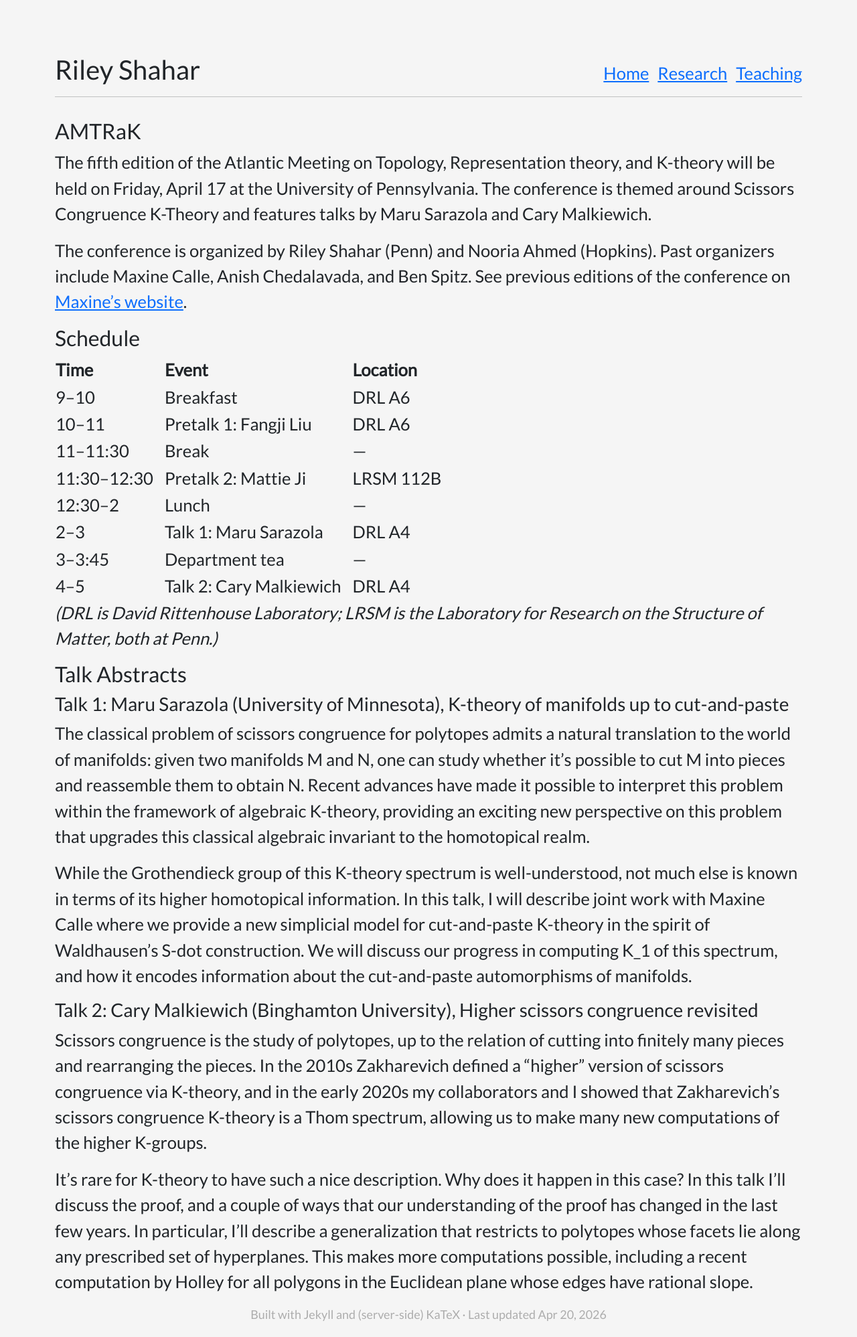
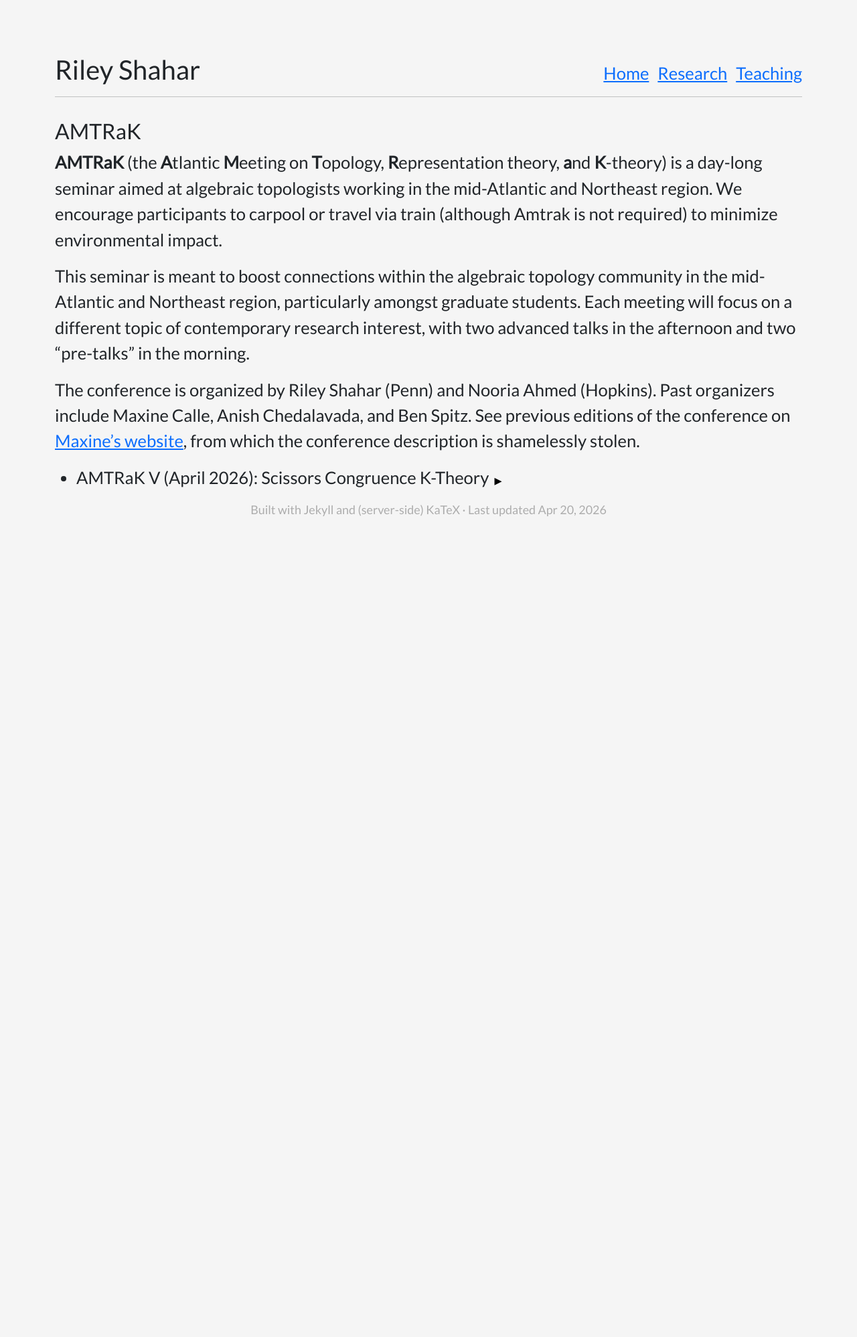
Before and after one commit to rileyshahar/website, a Jekyll site: the page built from amtrak.md, in a window 1280 px wide. Shown: the whole page at 67% size. Built offline with Jekyll 4.4.1, drawn with Linux system fonts in a browser that asks for light colours; after the commit the page ends 900 px from its top, so only the background shows below that.

Commit message:
amtrak website updates

```diff
--- /dev/null
+++ b/_includes/amtrak-conference.html
@@ -0,0 +1,53 @@
+<!-- preliminaries -->
+{%- assign c = include.conference -%} {%- assign conference_id = c.slug |
+default: c.title -%} {%- assign uid = "conference-" | append: conference_id |
+slugify -%} {%- assign sr_target = c.topic | default: c.title -%}
+
+<!-- label -->
+{% capture label %}{{ c.title }} ({{ c.date | date: "%B %Y" }}){% if c.topic %}:
+{{ c.topic }}{% endif %}{% endcapture %}
+
+<!-- body -->
+{% capture body %} {% capture opening %} {{ c.title }} was held on {{ c.date |
+date: "%B %-d, %Y" }} at {{ c.venue }}.
+
+<!-- intro -->
+{% if c.intro %} {{ c.intro }} {% endif %} {% endcapture %} {{ opening |
+markdownify }}
+
+<h2>Schedule</h2>
+
+<table>
+  <thead>
+    <tr>
+      <th>Time</th>
+      <th>Event</th>
+      <th>Location</th>
+    </tr>
+  </thead>
+  <tbody>
+    {% for item in c.schedule %}
+    <tr>
+      <td>{{ item.time }}</td>
+      <td>{{ item.event }}</td>
+      <td>
+        {% if item.location.url %}
+        <a href="{{ item.location.url }}">{{ item.location.name }}</a>
+        {% else %} {{ item.location.name | default: item.location }} {% endif %}
+      </td>
+    </tr>
+    {% endfor %}
+  </tbody>
+</table>
+
+<h2>Talks</h2>
+
+{% for talk in c.talks %}
+<h3>
+  Talk {{ forloop.index }}: {{ talk.speaker }}{% if talk.affiliation %} ({{
+  talk.affiliation }}){% endif %}, {{ talk.title }}
+</h3>
+
+{{ talk.abstract | markdownify }} {% endfor %} {% endcapture %} {% assign sr =
+"Toggle details for " | append: sr_target %} {% include toggle.html label=label
+uid=uid sr=sr body=body quote=1 %}
--- a/_includes/toggle.html
+++ b/_includes/toggle.html
@@ -1,3 +1,15 @@
-<input class="toggle" type="checkbox" id="{{ include.uid }}">
-<label for="{{ include.uid }}"><span class="sr-only">{{ include.sr }}</span></label>
-<div class="toggleable-body quote" markdown="1">{{ include.body }}</div>
+<div class="toggle-block">
+  <span class="toggle-head">
+    <span class="toggle-title">{{ include.label }}</span>
+    {% if include.body %}
+    <input class="toggle" type="checkbox" id="{{ include.uid }}" />
+    <label for="{{ include.uid }}">
+      <span class="sr-only">{{ include.sr }}</span>
+    </label>
+    {% endif %}
+  </span>
+
+  {% if include.body %}
+  <div class="toggleable-body {% if include.quote %} quote {% endif %} ">{{ include.body | markdownify }}</div>
+  {% endif %}
+</div>
--- a/_sass/toggle.scss
+++ b/_sass/toggle.scss
@@ -33,11 +33,11 @@
     & + label::before {
       content: "▼";
     }
+  }
+}
 
-    & + label + .toggleable-body {
-      display: block;
-    }
-  }
+.toggle-block:has(.toggle:checked) .toggleable-body {
+  display: block;
 }
 
 .toggleable-body {
--- a/amtrak.md
+++ b/amtrak.md
@@ -3,65 +3,27 @@
 title: AMTRaK
 ---
 
-The fifth edition of the Atlantic Meeting on Topology, Representation theory,
-and K-theory will be held on Friday, April 17 at the University of Pennsylvania.
-The conference is themed around Scissors Congruence K-Theory and features talks
-by Maru Sarazola and Cary Malkiewich.
+**AMTRaK** (the **A**tlantic **M**eeting on **T**opology, **R**epresentation
+theory, **a**nd **K**-theory) is a day-long seminar aimed at algebraic
+topologists working in the mid-Atlantic and Northeast region. We encourage
+participants to carpool or travel via train (although Amtrak is not required) to
+minimize environmental impact.
+
+This seminar is meant to boost connections within the algebraic topology
+community in the mid-Atlantic and Northeast region, particularly amongst
+graduate students. Each meeting will focus on a different topic of contemporary
+research interest, with two advanced talks in the afternoon and two “pre-talks”
+in the morning.
 
 The conference is organized by Riley Shahar (Penn) and Nooria Ahmed (Hopkins).
 Past organizers include Maxine Calle, Anish Chedalavada, and Ben Spitz. See
-previous editions of the conference on [Maxine's
-website](https://web.sas.upenn.edu/callem/amtrak/).
+previous editions of the conference on
+[Maxine's website](https://web.sas.upenn.edu/callem/amtrak/), from which the
+conference description is shamelessly stolen.
 
-## Schedule
-
-| Time        | Event                                                              | Location  |
-| ----------- | ------------------------------------------------------------------ | --------- |
-| 9–10        | Breakfast                                                          | DRL A6    |
-| 10–11       | Pretalk 1: Fangji Liu                                              | DRL A6    |
-| 11–11:30    | Break                                                              | —         |
-| 11:30–12:30 | Pretalk 2: Mattie Ji                                               | LRSM 112B |
-| 12:30–2     | Lunch                                                              | —         |
-| 2–3         | Talk 1: Maru Sarazola | DRL A4    |
-| 3–3:45      | Department tea                                                     | —         |
-| 4–5         | Talk 2: Cary Malkiewich           | DRL A4 |
-
-*(DRL is David Rittenhouse Laboratory; LRSM is the Laboratory for Research on the
-Structure of Matter, both at Penn.)*
-
-## Talk Abstracts
-
-### Talk 1: Maru Sarazola (University of Minnesota), K-theory of manifolds up to cut-and-paste
-
-The classical problem of scissors congruence for polytopes admits a natural
-translation to the world of manifolds: given two manifolds M and N, one can
-study whether it's possible to cut M into pieces and reassemble them to obtain
-N. Recent advances have made it possible to interpret this problem within the
-framework of algebraic K-theory, providing an exciting new perspective on this
-problem that upgrades this classical algebraic invariant to the homotopical
-realm.
-
-While the Grothendieck group of this K-theory spectrum is well-understood, not
-much else is known in terms of its higher homotopical information. In this talk,
-I will describe joint work with Maxine Calle where we provide a new simplicial
-model for cut-and-paste K-theory in the spirit of Waldhausen's S-dot
-construction. We will discuss our progress in computing K_1 of this spectrum,
-and how it encodes  information about the cut-and-paste automorphisms of
-manifolds.
-
-### Talk 2: Cary Malkiewich (Binghamton University), Higher scissors congruence revisited
-
-Scissors congruence is the study of polytopes, up to the relation of cutting
-into finitely many pieces and rearranging the pieces. In the 2010s Zakharevich
-defined a "higher" version of scissors congruence via K-theory, and in the early
-2020s my collaborators and I showed that Zakharevich's scissors congruence
-K-theory is a Thom spectrum, allowing us to make many new computations of the
-higher K-groups.
-
-It's rare for K-theory to have such a nice description. Why does it happen in
-this case? In this talk I'll discuss the proof, and a couple of ways that our
-understanding of the proof has changed in the last few years. In particular,
-I'll describe a generalization that restricts to polytopes whose facets lie
-along any prescribed set of hyperplanes. This makes more computations possible,
-including a recent computation by Holley for all polygons in the Euclidean plane
-whose edges have rational slope.
+<ul>
+{%- assign conferences = site.data.amtraks | sort: "date" | reverse -%}
+{%- for c in conferences -%}
+  <li>{% include amtrak-conference.html conference=c %}</li>
+{%- endfor -%}
+</ul>
```
Also changed, not shown: _data/amtraks.yaml (added, +105 -0 lines), index.md (+1 -1 lines), research.md (+14 -13 lines), teaching.md (+36 -51 lines).
